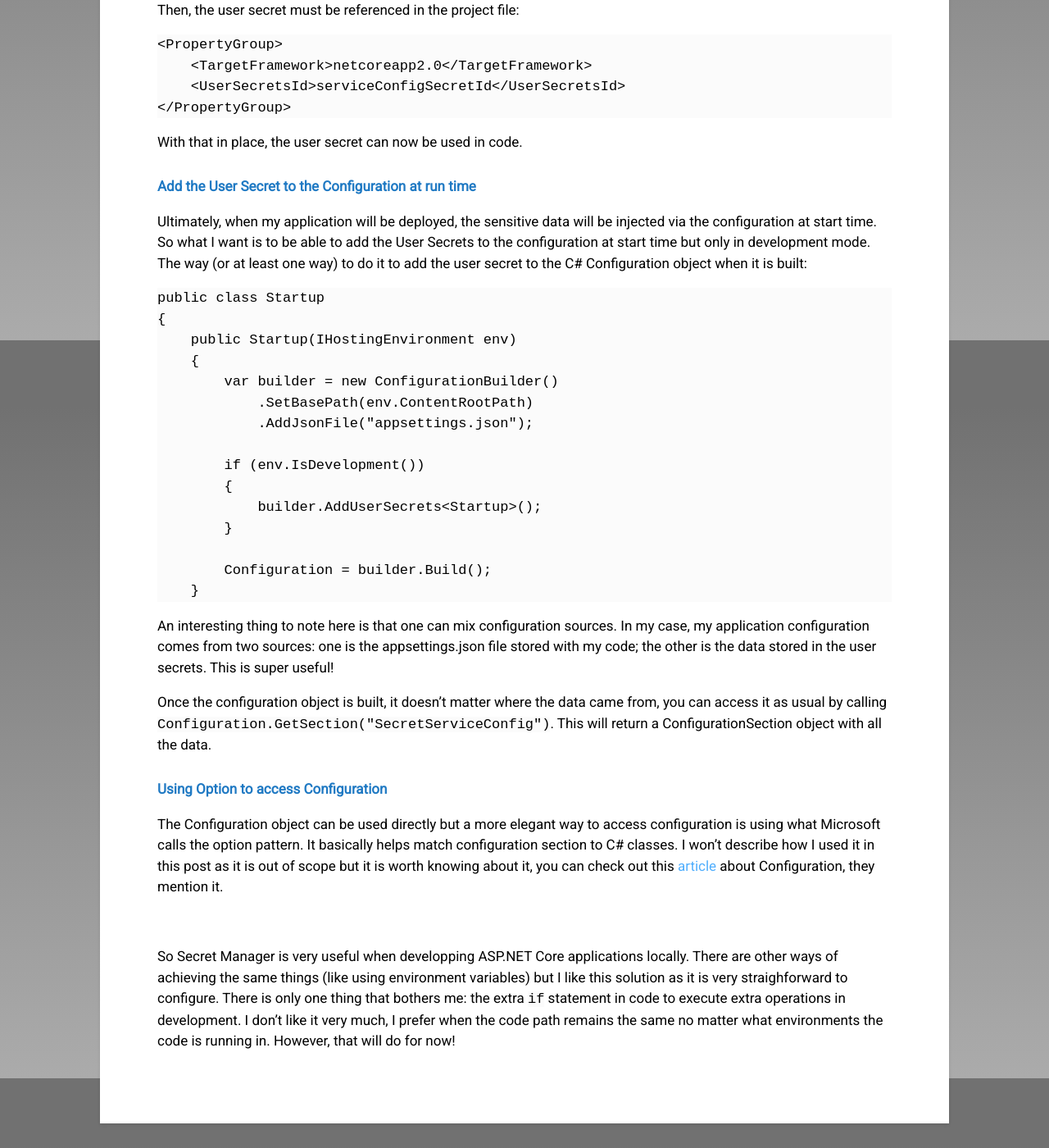
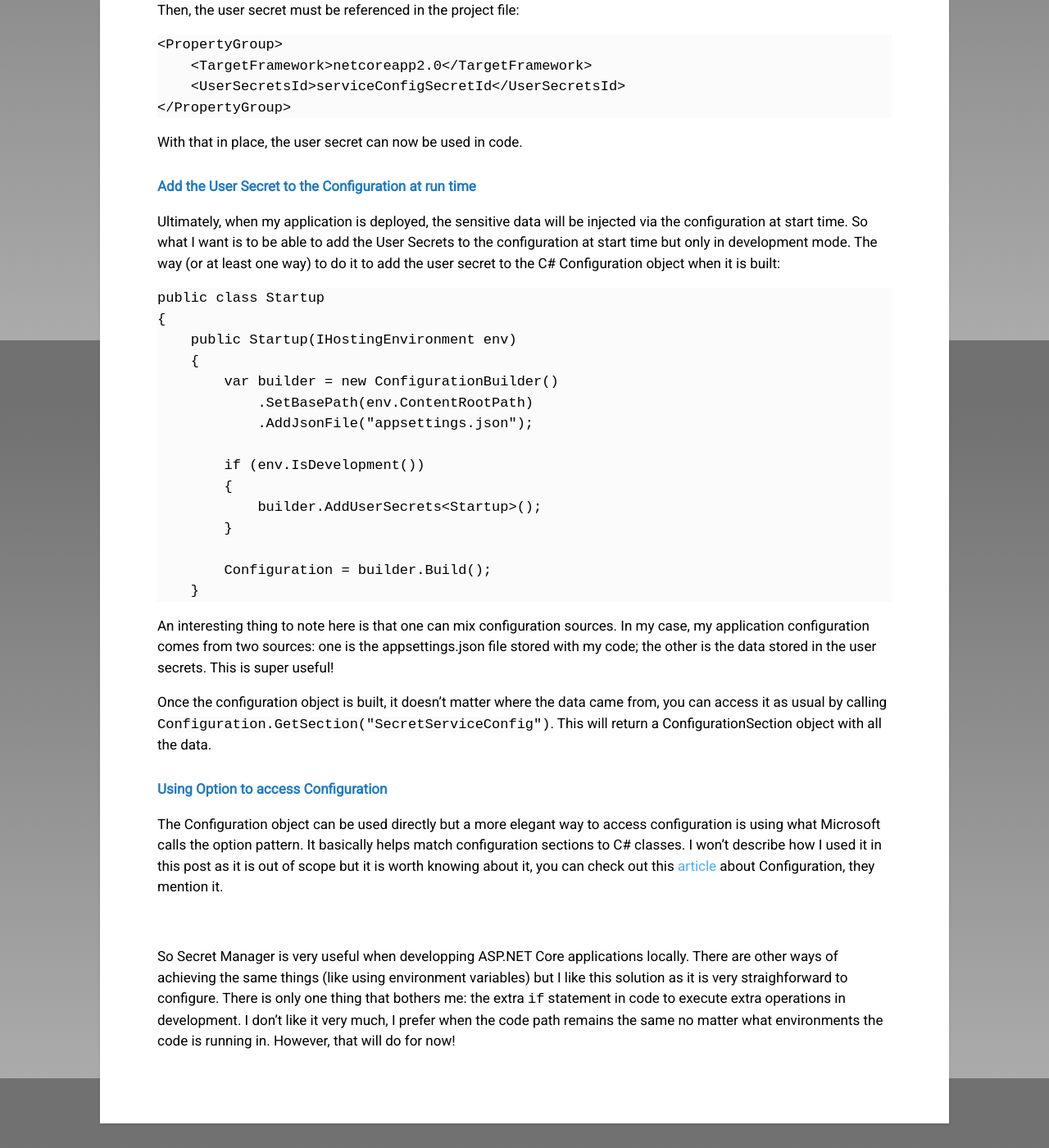
Before and after one commit to caroleolivier/caroleolivier.github.io, a Jekyll site: the page built from _posts/2017-10-30-user-secrets.md, in a window 1280 px wide and 1400 px high, scrolled down 1385 px. Shown: the whole window at 82% size. Built offline with Jekyll 4.4.1, drawn with Linux system fonts in a browser that asks for light colours; some of the changed text lies outside the part shown.

Commit message:
Address PR comment

````diff
--- a/_posts/2017-10-30-user-secrets.md
+++ b/_posts/2017-10-30-user-secrets.md
@@ -57,7 +57,7 @@ With that in place, the user secret can now be used in code.
 
 ##### Add the User Secret to the Configuration at run time
 
-Ultimately, when my application will be deployed, the sensitive data will be injected via the configuration at start time. So what I want is to be able to add the User Secrets to the configuration at start time but only in development mode. The way (or at least one way) to do it to add the user secret to the C# Configuration object when it is built:
+Ultimately, when my application is deployed, the sensitive data will be injected via the configuration at start time. So what I want is to be able to add the User Secrets to the configuration at start time but only in development mode. The way (or at least one way) to do it to add the user secret to the C# Configuration object when it is built:
 ```
 public class Startup
 {
@@ -82,7 +82,7 @@ Once the configuration object is built, it doesn't matter where the data came fr
 
 ##### Using Option to access Configuration
 
-The Configuration object can be used directly but a more elegant way to access configuration is using what Microsoft calls the option pattern. It basically helps match configuration section to C# classes. I won't describe how I used it in this post as it is out of scope but it is worth knowing about it, you can check out this [article](https://docs.microsoft.com/en-us/aspnet/core/fundamentals/configuration?tabs=basicconfiguration) about Configuration, they mention it.
+The Configuration object can be used directly but a more elegant way to access configuration is using what Microsoft calls the option pattern. It basically helps match configuration sections to C# classes. I won't describe how I used it in this post as it is out of scope but it is worth knowing about it, you can check out this [article](https://docs.microsoft.com/en-us/aspnet/core/fundamentals/configuration?tabs=basicconfiguration) about Configuration, they mention it.
 
 <br/>
 
````
Also changed, not shown: other parts of _posts/2017-10-30-user-secrets.md (+2 -2 lines).
